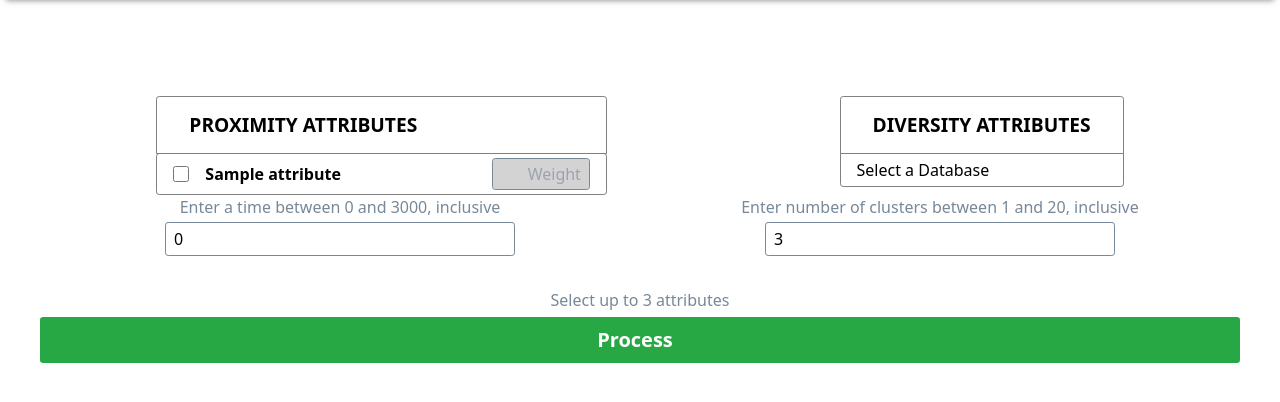
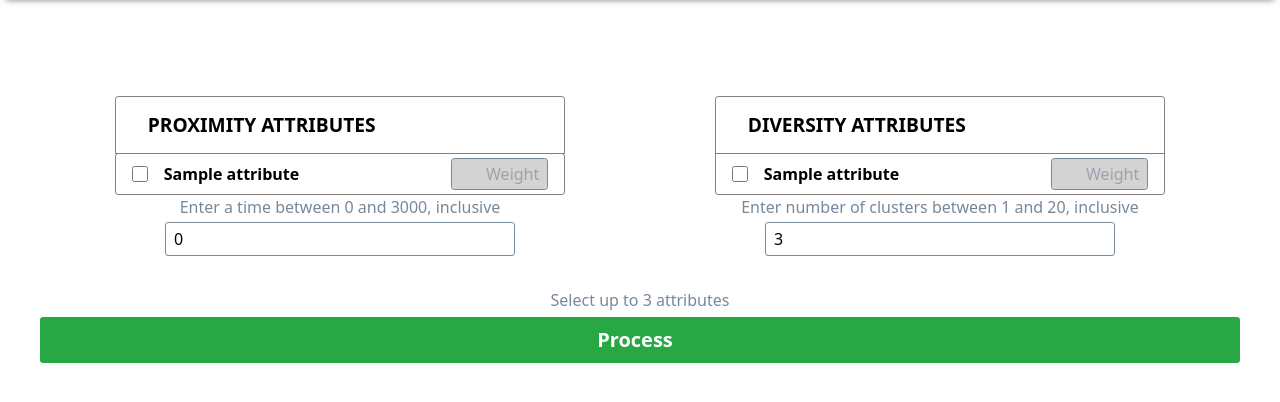
Before and after one commit to sdmay21-31/ProximityVsDiversity, a Django app: template app/templates/process.html in a window 1280 px wide. Shown: the part 44-446 px from the top of the page. Run offline with Django 3.2, Linux system fonts and the light colour scheme; the template is opened without the code that fills it: most values are stand-ins (such as "Sample title", 1, 10 or a date in 2020); data that the repository does not hold is empty; some libraries are stand-ins or nearby versions.

Commit message:
more cleaning

```diff
--- a/app/shims.py
+++ b/app/shims.py
@@ -24,6 +24,7 @@ def weighted_euclidean_distance(weights):
     return euclidean_distance
 
 class DatasetShim:
+
     def process(self, time_value, number_of_clusters, proximity=None, diversity=None):
         simulations = self.simulation_set.filter(total_nodes__gt=5)
         nodes = []
@@ -55,7 +56,6 @@ class DatasetShim:
             except ZeroDivisionError:
                 pass
 
-
         # Prepare initial centers using K-Means++ method.
         metric = distance_metric(type_metric.USER_DEFINED, func=weighted_euclidean_distance([1, 1, 1]))
         initial_centers = kmeans_plusplus_initializer(nodes, number_of_clusters).initialize()
--- a/app/templates/process.html
+++ b/app/templates/process.html
@@ -47,10 +47,21 @@
                     <div class="list-item card-header">
                         <p class="card-title"><strong>DIVERSITY ATTRIBUTES</strong></p>
                     </div>
-                    <div class="list-item attr-item">Select a Database</div>
-                    <!-- <div class="list-group">
-						<div class="list-item attr-item">Select a Database</div>
-					</div> -->
+                    {% for attribute in dataset.attributes %}
+                    <div id="row_div_{{forloop.counter}}" class="list-item attr-item">
+                        <!-- checkbox & attribute -->
+                        <div class="list-item-cbattr">
+                            <label class="list-item-cbattr-label">
+                                <input id="cb_div_{{forloop.counter}}" class="list-item-cb" type="checkbox" onclick="handleAttrClick(true)(this)">
+                                <span><strong style="font-size:1rem;">{{ attribute }}</strong></span>
+                            </label>
+                        </div>
+                        <!-- warning svg -->
+                        <i id="cb_div_{{forloop.counter}}" class="fas fa-exclamation-triangle list-item-warning"></i>
+                        <!-- input -- if you wanted to accept decimal points event.charCode == 46-->
+                        <input id="ta_div_{{forloop.counter}}" class="list-item-weight" type="text" placeholder="Weight" disabled=true onkeypress="return (event.charCode == 8 || event.charCode == 0 || event.charCode == 13) ? null : event.charCode >= 48 && event.charCode <= 57" oninput="controlInputWeight(event)" />
+                    </div>
+                    {% endfor %}
                 </div>
             </div>
             <div class="input-outer-container">
@@ -92,6 +103,6 @@
 <div class="plotly-container"></div>
 {# TODO: PLEASE LORD REMOVE THIS #}
 <script>
-	const attrList = {{ dataset.attributes | safe }}
+const attrList = {{ dataset.attributes | safe }}
 </script>
 {% endblock %}
--- a/app/views.py
+++ b/app/views.py
@@ -23,12 +23,6 @@ def guide(request):
 
 def index(request, *args, **kwargs):
     return render(request, 'index.html', {
-        'datasets': Dataset.objects.all()
-        })
-
-def datasets(request, *args, **kwargs):
-    """Datasets page"""
-    return render(request, 'datasets.html', {
         'datasets': Dataset.objects.all()
         })
 
```
